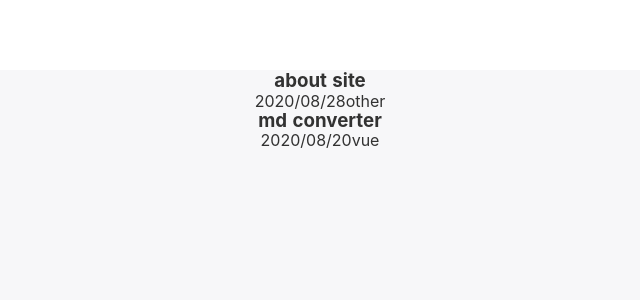
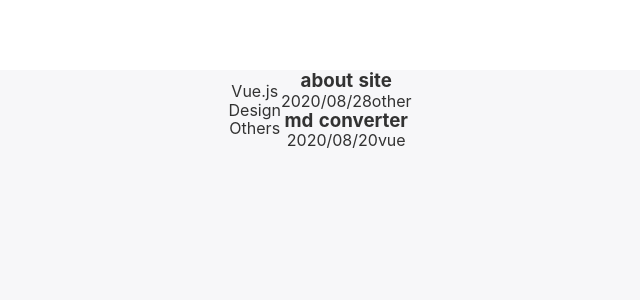
Before and after one commit to sancyo/makinohi, a Nuxt app: page / in a window 1280 px wide. Shown: the top 300 px of the page, without its empty margins (320-960 px from the left). Built offline with nearby package versions, Linux system fonts and the light colour scheme.

Commit message:
add:上部メニュー用のコンポーネントを追加

```diff
--- /dev/null
+++ b/components/molecules/categoryMenu.vue
@@ -0,0 +1,16 @@
+<template>
+  <div class="category-menu">
+    {{ categoryName }}
+  </div>
+</template>
+
+<script>
+export default {
+  props: {
+    categoryName: {
+      type: String,
+      default: '',
+    },
+  },
+}
+</script>
--- /dev/null
+++ b/components/organisms/categoryMenuList.vue
@@ -0,0 +1,24 @@
+<template>
+  <nav class="category-menu-list">
+    <ul v-for="item in categoryNameList" :key="item.id">
+      <li>
+        <category-menu :category-name="item" />
+      </li>
+    </ul>
+  </nav>
+</template>
+
+<script>
+import categoryMenu from '@/components/molecules/categoryMenu'
+export default {
+  components: {
+    categoryMenu,
+  },
+  props: {
+    categoryNameList: {
+      type: Array,
+      default: () => [],
+    },
+  },
+}
+</script>
--- /dev/null
+++ b/components/templates/categoryMenuListSetter.vue
@@ -0,0 +1,19 @@
+<template>
+  <div class="category-menu-list-setter">
+    <category-menu-list :category-name-list="categoryMenuList" />
+  </div>
+</template>
+
+<script>
+import categoryMenuList from '@/components/organisms/categoryMenuList'
+export default {
+  components: {
+    categoryMenuList,
+  },
+  data() {
+    return {
+      categoryMenuList: ['Vue.js', 'Design', 'Others'],
+    }
+  },
+}
+</script>
--- a/pages/index.vue
+++ b/pages/index.vue
@@ -1,14 +1,17 @@
 <template>
   <div class="container">
+    <category-menu-list-setter />
     <post-card-list-setter />
   </div>
 </template>
 
 <script>
 import postCardListSetter from '@/components/templates/postCardListSetter'
+import categoryMenuListSetter from '@/components/templates/categoryMenuListSetter'
 export default {
   components: {
     postCardListSetter,
+    categoryMenuListSetter,
   },
 }
 </script>
```
